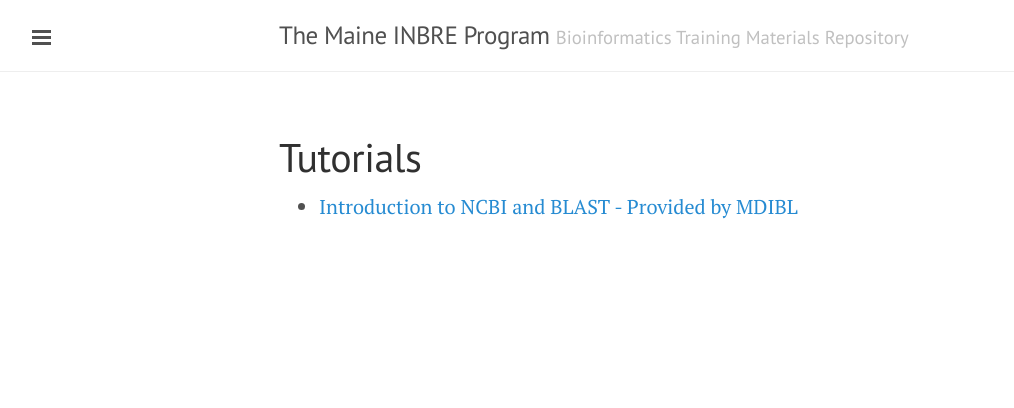
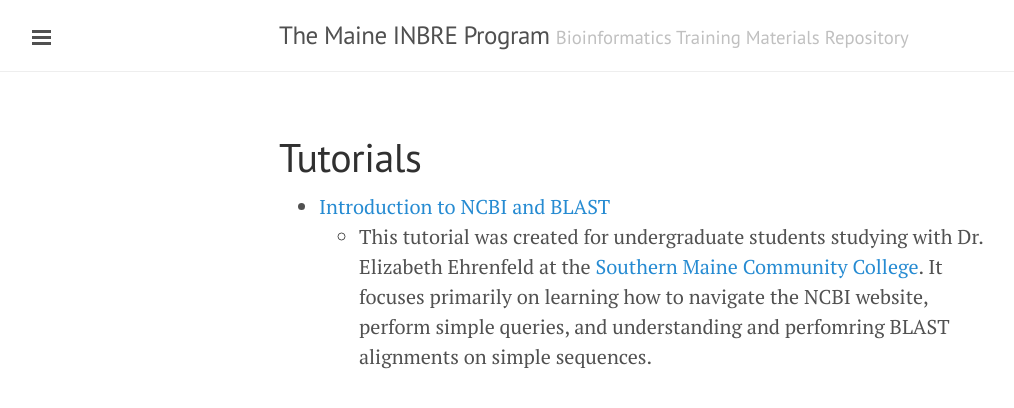
Before and after one commit to MaineINBRE/maineinbre.github.io, a Jekyll site: the page built from tutorials.md, in a window 1280 px wide. Shown: the top 408 px of the page, without its empty margins (1-1015 px from the left). Built offline with Jekyll 4.4.1, drawn with Linux system fonts in a browser that asks for light colours.

Commit message:
Initial Commit

```diff
--- a/tutorials.md
+++ b/tutorials.md
@@ -9,4 +9,5 @@
 * Will be replaced with the ToC, excluding the "Contents" header
 {:toc}-->
 
-* [Introduction to NCBI and BLAST - Provided by MDIBL](https://github.com/MaineINBRE/IntroToNCBIandBLAST)
+* [Introduction to NCBI and BLAST](https://github.com/MaineINBRE/IntroToNCBIandBLAST)
+  * This tutorial was created for undergraduate students studying with Dr. Elizabeth Ehrenfeld at the [Southern Maine Community College](https://www.smccme.edu). It focuses primarily on learning how to navigate the NCBI website, perform simple queries, and understanding and perfomring BLAST alignments on simple sequences.
```
